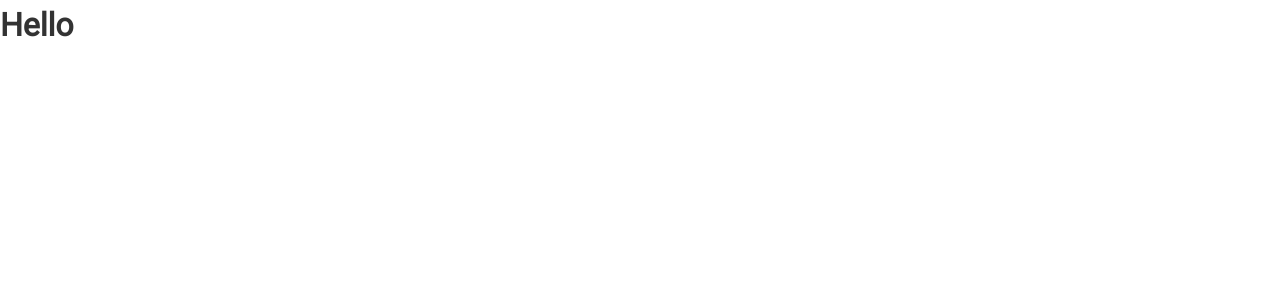
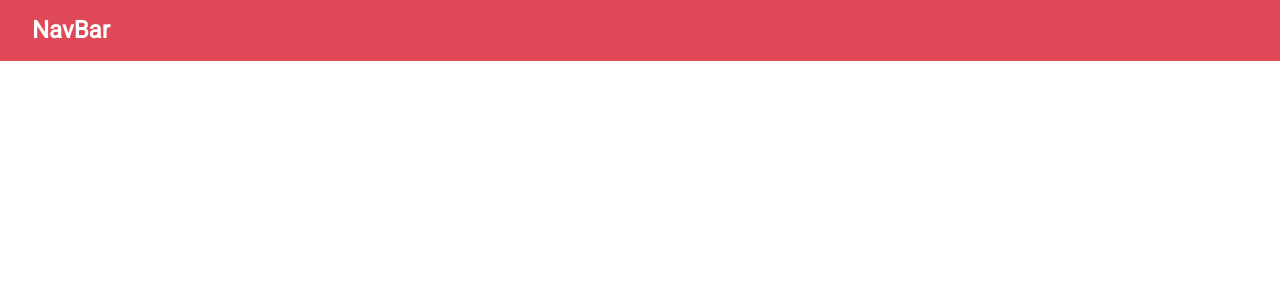
Before and after one commit to vecart/github-finder, a React (Create React App) app: page / in a window 1280 px wide. Shown: the top 300 px of the page. Built offline with nearby package versions, Linux system fonts and the light colour scheme.

Commit message:
Navbar foundation complete as class component, imported in main App.js file

```diff
--- a/src/App.js
+++ b/src/App.js
@@ -1,11 +1,12 @@
 import React, { Component } from 'react';
+import Navbar from './components/layout/Navbar';
 import './App.css';
 
 class App extends Component {
   render() {
     return (
       <div className='App'>
-        <h1>Hello</h1>
+        <Navbar />
       </div>
     );
   }
--- a/src/components/layout/Navbar.js
+++ b/src/components/layout/Navbar.js
@@ -0,0 +1,13 @@
+import React, { Component } from 'react'
+
+export class Navbar extends Component {
+    render() {
+        return (
+            <nav className="navbar bg-primary">
+                <h1>NavBar</h1>
+            </nav>
+        )
+    }
+}
+
+export default Navbar
```
